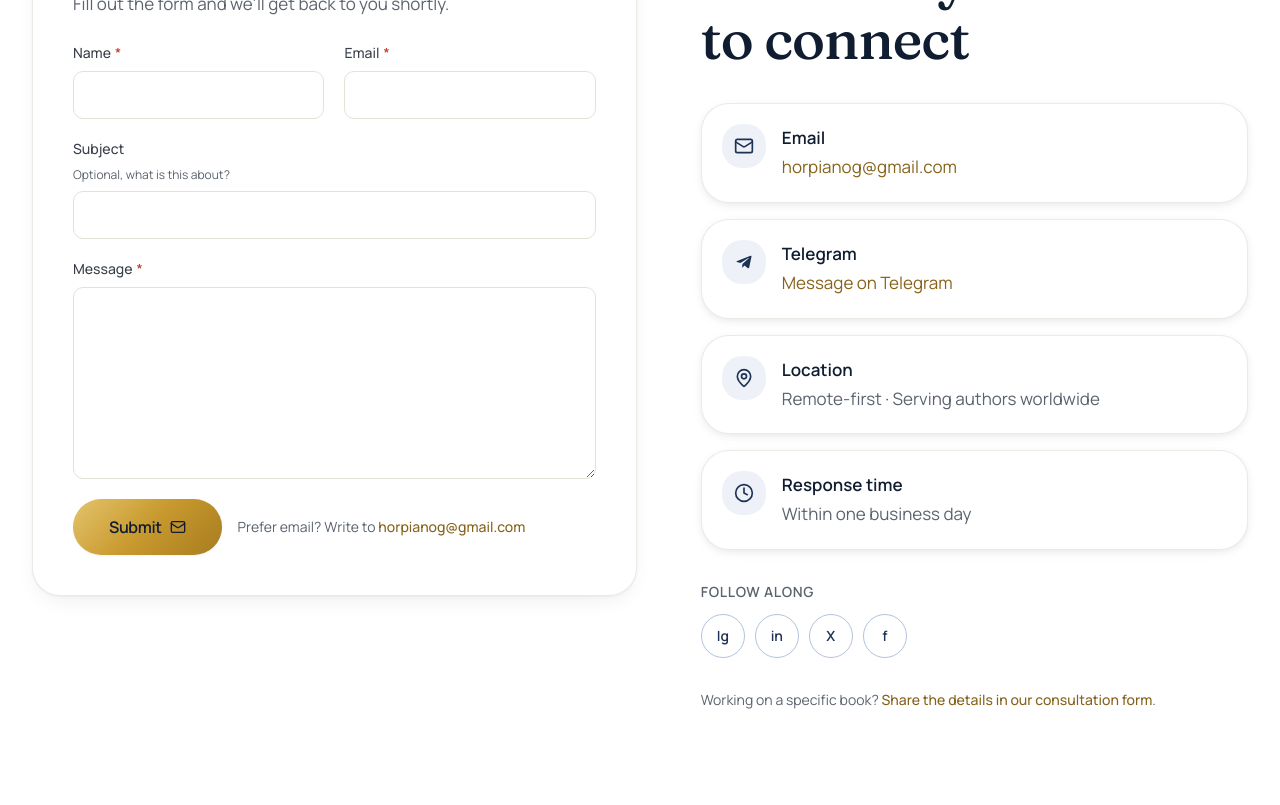
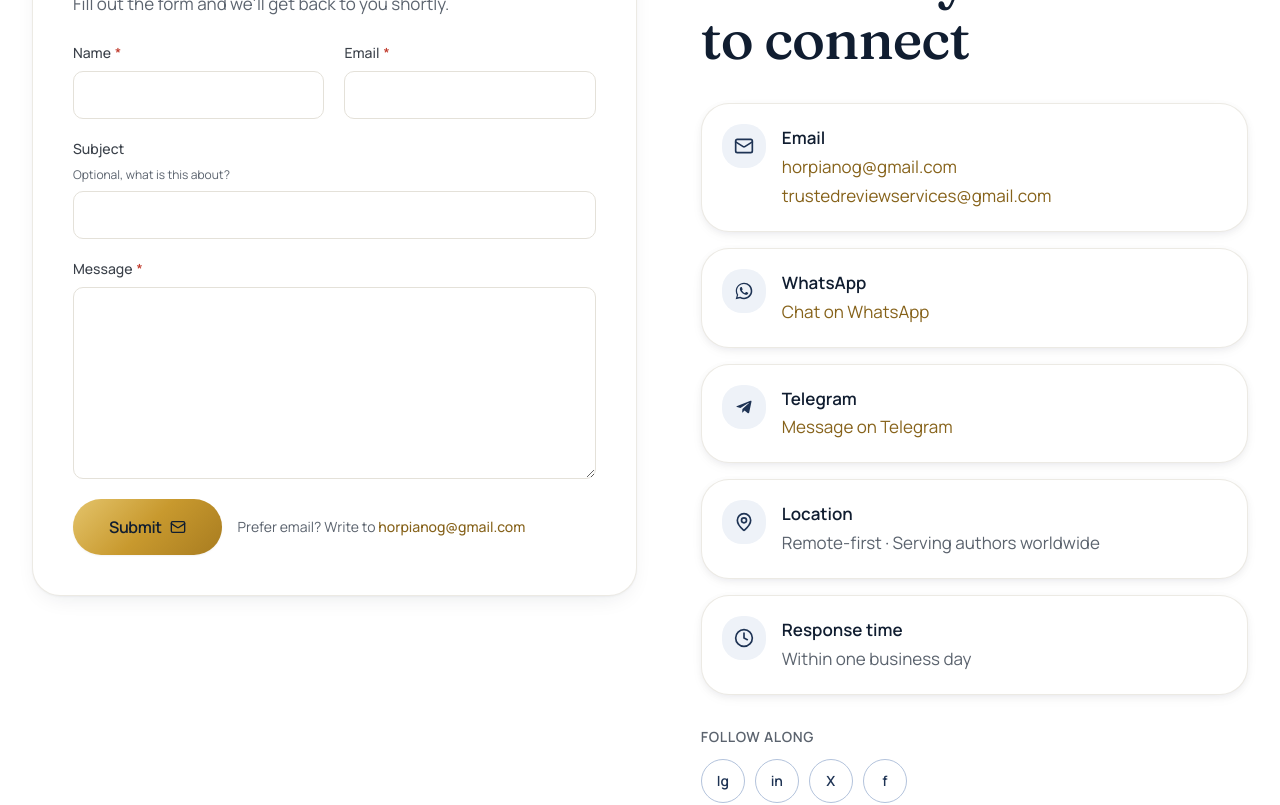
Before and after one commit to Bescepos/Horpiano, a Next.js app: page /contact in a window 1280 px wide. Shown: the part 760-1565 px from the top of the page. Built offline with nearby package versions, Linux system fonts and the light colour scheme.

Commit message:
Add WhatsApp number and a second email contact
- WhatsApp now links to https://wa.me/17823330405 (channel now visible)
- Show a second email (trustedreviewservices@gmail.com) in the contact
  page Email card alongside horpianog@gmail.com
- Both centralized in siteConfig (whatsapp, secondaryEmail)

```diff
--- a/app/contact/page.tsx
+++ b/app/contact/page.tsx
@@ -85,10 +85,18 @@ export default function ContactPage() {
                       <p className="font-semibold text-navy-900">Email</p>
                       <a
                         href={`mailto:${siteConfig.contactEmail}`}
-                        className="text-gold-700 transition-colors hover:text-gold-800"
+                        className="block text-gold-700 transition-colors hover:text-gold-800"
                       >
                         {siteConfig.contactEmail}
                       </a>
+                      {siteConfig.secondaryEmail ? (
+                        <a
+                          href={`mailto:${siteConfig.secondaryEmail}`}
+                          className="block text-gold-700 transition-colors hover:text-gold-800"
+                        >
+                          {siteConfig.secondaryEmail}
+                        </a>
+                      ) : null}
                     </div>
                   </li>
                   {siteConfig.whatsapp ? (
--- a/lib/seo/siteConfig.ts
+++ b/lib/seo/siteConfig.ts
@@ -7,9 +7,11 @@ export const siteConfig = {
   description:
     "emilybyron helps writers succeed with professional editing, ghostwriting, publishing, branding, marketing, and author development services, from first idea to a published, growing career.",
   contactEmail: "horpianog@gmail.com",
+  /** Additional email shown on the contact page. Leave "" to hide. */
+  secondaryEmail: "trustedreviewservices@gmail.com",
   /** WhatsApp number in international format, digits only (country code + number,
    *  no "+", spaces, or dashes), e.g. "15551234567". Leave "" to hide the link. */
-  whatsapp: "",
+  whatsapp: "17823330405",
   /** Telegram username without the "@", e.g. "emilybyron". Leave "" to hide the link. */
   telegram: "Authorstrategist",
   /** Google Calendar appointment scheduling link used by the "Book a Consultation" CTAs. */
```
